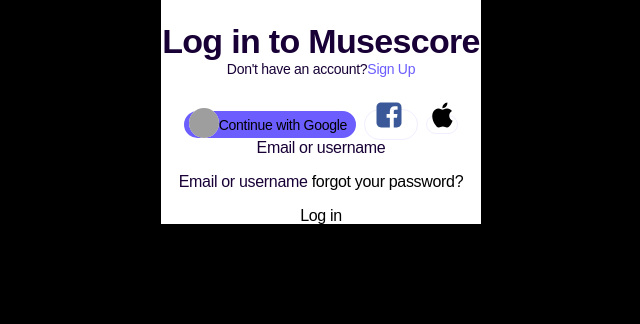
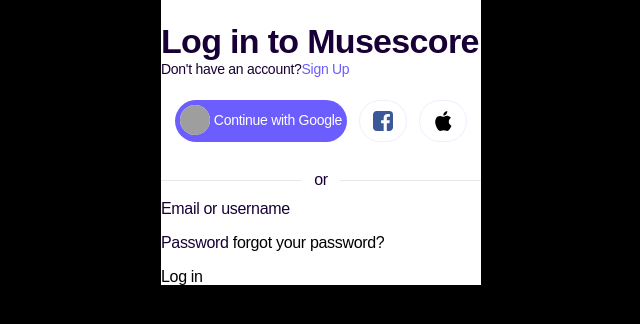
Before and after one commit to tsuroki/HTML_TIL, a PHP site: page /task/musescore_login.html in a window 1280 px wide. Shown: the top 324 px of the page, without its empty margins (319-959 px from the left). Run offline with PHP 8.4, Linux system fonts and the light colour scheme; some web fonts are replaced; grey boxes are pictures that could not be loaded.

Commit message:
musescore

```diff
--- a/task/musescore_login.html
+++ b/task/musescore_login.html
@@ -18,15 +18,23 @@
             <p>Don't have an account?<a href="#">Sign Up</a></p>
         </header>
         <div id="sns">
-            <a href="#" id="google">
-                <span><img src="./images/google-login.png" alt="">Continue with Google</span>
+            <a href="#" >
+                <div id="google" class="img">
+                    <img src="./images/google-login.png" alt="">
+                    <span class="text">Continue with Google</span>
+                </div>
             </a>
-            <a href="#" id="fb" class="icon">
-                <img src="./images/fb-login.svg" alt="login_with_facebook">
+            <a href="#">
+                <span id="fb" class="img"></span>
             </a>
-            <a href="#" id="apple" class="icon">
-                <img src="./images/apple-login.svg" alt="login_with_apple">
+            <a href="#">
+                <span  id="apple" class="img"></span>
             </a>
+        </div>
+        <div id="or">
+            <span>
+                or
+            </span>
         </div>
         <form action="#" method="post" id="login_frm:">
             <dl>
@@ -37,7 +45,7 @@
                     <input type="text" name="email" id="email" class="input_de">
                 </dd>
                 <dt>
-                    Email or username
+                    Password
                     <a href="#"><span>forgot your password?</span></a>
                 </dt>
                 <dd>
--- a/task/styles/musescore_login.css
+++ b/task/styles/musescore_login.css
@@ -4,7 +4,6 @@
 }
 
 #wrap {
-    text-align: center;
     background-color: white;
     width: 320px;
     padding-top: 24px;
@@ -29,8 +28,12 @@
 /* login with sns */
 #wrap #sns {
     width : 100%;
+    text-align: center;
+    padding-bottom: 31px;
+    border-bottom: 1px solid #e9e7ec;
 } /* div */
 #wrap #sns a {margin-right: 8px;} /* sns a link */
+
 #wrap #sns a:last-child {
     margin-right: 0px;
 } /* sns a link */
@@ -42,54 +45,80 @@
 
 #wrap #sns a .icon {} /* class icon */
 
-#wrap #sns #google {
-    padding: 5px;
+#wrap #sns a #google {
+    padding: 5px 5px 5px;
     background-color: #6b5dfe;
     border-radius: 21px;
+    height: 42px;
+    display: inline-block;
+    transform: translateY(-7px);
 }
 
-#wrap #sns #google img {
+#wrap #sns a #google img {
     background-color: white;
     border-radius: 15px;
-    transform: translateY(8px);
     display: inline-block;
 } /* google */
-#wrap #sns #google span {
-    width: 100%;
+
+#wrap #sns a #google .text {
     font-weight: 500;
-    line-height: 30px;
     font-size: 0.875rem;
-    display: inline;
+    color: #fff;
+    margin-bottom:21px;
+    transform: translateY(-10px);
+    display: inline-block;
 } /* google span*/
 
-#wrap #sns #fb {
-    background-color: #fff;
+#wrap #sns a #fb {
     border: 1px solid rgba(108, 93, 255, 0.1);
-    padding: 6px 9px;
     border-radius: 21px;
+    width: 48px; height: 42px;
+    background: #fff url(../images/fb-login.svg) no-repeat center;
+    display: inline-block;
 } /* a facebook */
-#wrap #sns #fb img {
-    width: 30px; height: 30px;
+#wrap #sns a img {
 } /* a facebook img */
 
-#wrap #sns #apple {background-color: #fff;
+#wrap #sns a #apple {background-color: #fff;
     border: 1px solid rgba(108, 93, 255, 0.1);
     border-radius: 21px;
-    width: 42px; height: 48px;
-    background: #fff;} /* a apple img */ /* a apple */
+    width: 48px; height: 42px;
+    background: #fff;
+    background-image: url(../images/apple-login.svg);
+    background-repeat: no-repeat;
+    background-position: center;
+    display: inline-block;
+
+} /* a apple img */ /* a apple */
 #wrap #sns #apple img {
-    width: 30px;
-    height: 30px;
+}
+
+/* or */
+#wrap #or {
+    text-align: center;
+    height: 0px;
+    margin-bottom: 20px;
+}
+
+#wrap #or span{
+    padding: 12px;
+    background-color: #fff;
+    transform: translateY(-21px);
+    display: inline-block;;
 }
 
 /* form */
 #wrap #login_frm
 #wrap #login_frm dl {} /* dl */
-#wrap #login_frm dl dt {} /* dl title */
+#wrap #login_frm dl dt {
+    margin-bottom: 4px;
+} /* dl title */
 #wrap #login_frm dl dt a {} /* dl find password link */
 #wrap #login_frm dl dt a span{} /* forgot password */
 #wrap #login_frm dl dd {} /* dl data */
 #wrap #login_frm dl dd #email {} /* dl email */
 #wrap #login_frm dl dd #pw {} /* dl pw */
-#wrap #login_frm dl dd #input_de {} /* dl input */
+#wrap #login_frm dl dd #input_de {
+    border:1px solid #A7A5A9;
+} /* dl input */
 #wrap #login_frm dl #login_btn {} /* dl */
```
